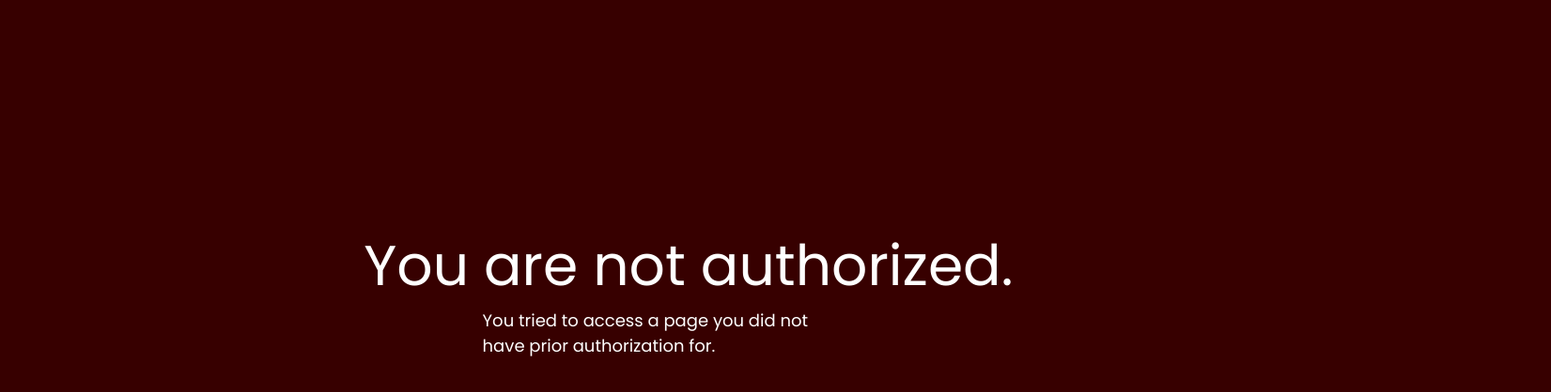
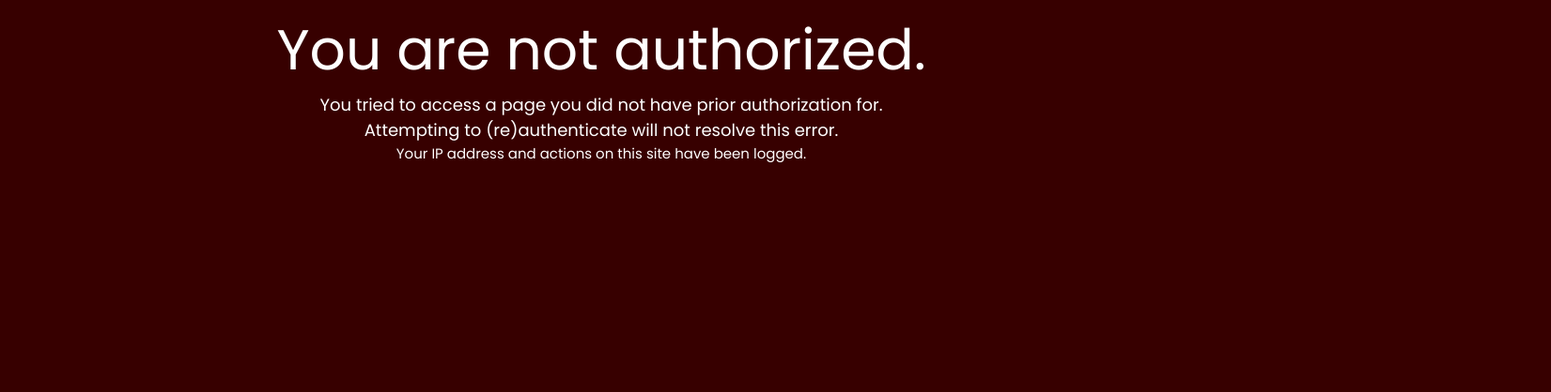
Before and after one commit to J-Stuff/CDN, a plain HTML site: page index.html in a window 1280 px wide. Shown: the whole page at 94% size, 1651 px wide, since content can reach past the window. Drawn offline with Linux system fonts and the light colour scheme.

Commit message:
Update http 403 page

```diff
--- a/index.html
+++ b/index.html
@@ -1,8 +1,21 @@
 <head><link href="https://fonts.googleapis.com/css?family=Varela+Round" rel="stylesheet">
 <link href="https://fonts.googleapis.com/css?family=Poppins" rel="stylesheet">
 <link href="/style.css" rel="stylesheet">
+<title>Not Authorized!</title>
 </head>
 <body>
   <div class="message">You are not authorized.
   </div>
   <div class="message2">You tried to access a page you did not have prior authorization for.</div>
+  <div class="message3">Attempting to (re)authenticate will not resolve this error.</div>
+  <div class="message4">Your IP address and actions on this site have been logged.</div>
+
+  <script>
+    var ip = ""
+    function getIP(json) {
+      ip = json.ip
+      document.getElementsByClassName("message4")[0].innerHTML = `Your IP address (${ip}) and actions on this site have been logged.`
+      console.log(`Your IP address has been detected as ${ip} (http://api.ipify.org | http://www.ipify.org)`)
+    }
+  </script>
+  <script src="http://api.ipify.org?format=jsonp&callback=getIP"></script>
--- a/style.css
+++ b/style.css
@@ -10,17 +10,26 @@ body{
   font-size: 60px;
   color: white;
   font-weight: 500;
-  position: relative;
-  top: 230px;
-  left: 30%;
+  text-align: center;
 }
 .message2{
   font-family: 'Poppins', sans-serif;
   font-size: 18px;
   color: white;
   font-weight: 300;
-  width: 360px;
-  position: relative;
-  top: 230px;
-  left: 40%;
+  text-align: center;
 }
+.message3{
+  font-family: 'Poppins', sans-serif;
+  font-size: 18px;
+  color: white;
+  font-weight: 300;
+  text-align: center;
+}
+.message4{
+  font-family: 'Poppins', sans-serif;
+  font-size: 15px;
+  color: white;
+  font-weight: 300;
+  text-align: center;
+}
```
